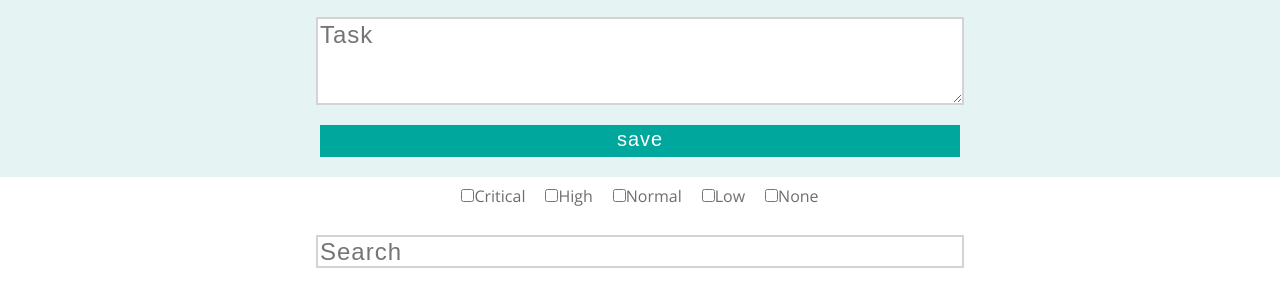
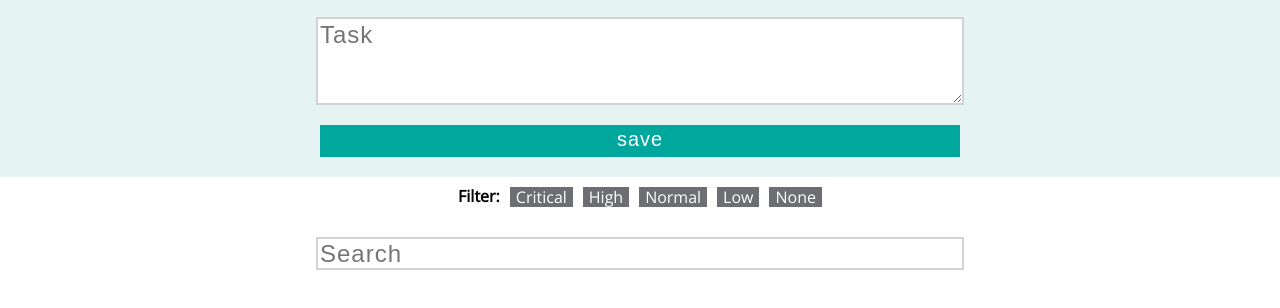
Before and after one commit to danielbucket/2DoBox, a plain HTML site: page index.html in a window 1280 px wide. Shown: the part 160-468 px from the top of the page. Drawn offline with nearby package versions, Linux system fonts and the light colour scheme.

Commit message:
Add buttons for task rating filter.

```diff
--- a/css/styles.css
+++ b/css/styles.css
@@ -9,26 +9,54 @@ body {
   color: #00A79D;
 }
 
-.filter-checkbxs {
+/*.filter-checkbxs {
   display: flex;
   justify-content: center;
   margin: 10px 5px;
-}
+}*/
 
-.filter-checkbxs label {
+/*.filter-checkbxs label {
   color: #6D6E71;
   padding: 0px 10px;
   font-family: 'Open Sans', sans-serif;
+}*/
 
-}
-
-/*.filter-checkbxs input {
-  color: orange
+/*.filter-checkbxs h4 {
+  color: #6D6E71;
+  margin: 0;
 }*/
 
 /*input[type="checkbox"] {
   border-style: dotted;
 }*/
+
+.filter-btns {
+  display: flex;
+  justify-content: center;
+  align-content: space-between;
+  margin: 10px 5px;
+}
+
+.filter-btns h4 {
+  margin: 0 5px;
+}
+
+.filter-btns button {
+  border: none;
+  margin: 0px 5px;
+  background-color: #6D6E71;
+  color: #FFF;
+  font-family: 'Open Sans', sans-serif;
+}
+
+.filter-btns button:hover {
+  background-color: #045E55;
+}
+
+.filter-btns button:focus {
+  background-color: #045E55;
+  border: none;
+}
 
 .search-container {
   display: flex;
--- a/index.html
+++ b/index.html
@@ -19,13 +19,24 @@
         <button id="save-btn" class="content-width" disabled>save</button>
       </div>
     </section>
-    <section class="filter-checkbxs">
+    <!-- <section class="filter-checkbxs">
+      <h4>Filter:</h4>
       <label><input id="checkbx1" type="checkbox" value="critical">Critical</label>
       <label><input id="checkbx2" type="checkbox" value="high">High</label>
       <label><input id="checkbx3" type="checkbox" value="normal">Normal</label>
       <label><input id="checkbx4" type="checkbox" value="low">Low</label>
       <label><input id="checkbx5" type="checkbox" value="none">None</label>
+    </section> -->
+
+    <section class="filter-btns">
+      <h4>Filter:</h4>
+      <button id="rating-critical" type="button">Critical</button>
+      <button id="rating-high" type="button">High</button>
+      <button id="rating-normal" type="button">Normal</button>
+      <button id="rating-low" type="button">Low</button>
+      <button id="rating-none" type="button">None</button>
     </section>
+
     <section class="search-container">
       <input id="search" class="content-width" type="text" placeholder="Search"/>
     </section>
--- a/scripts.js
+++ b/scripts.js
@@ -25,7 +25,7 @@ function prependCard(i) {
         <section id='line-3'>
           <button id='upvote-btn'></button>
           <button id='downvote-btn'></button>
-          <p id='rating-line'>importance:<span id="qual">${i.rating}</span></p>
+          <p id='rating-line'>importance:<span id="rate"> ${i.rating}</span></p>
         </section>
       </img>
 
@@ -127,6 +127,18 @@ $('#search').on('keyup', function() {
     }
   })
 })
+//filter by rating
+$('.rating-critical').on('click', function() {
+  console.log('critical selected')
+
+  var cardRating = $(this).val()
+  if (!!cardRating.match('critical')) {
+    $(this).closest('.item-card').toggle(true)
+  } else {
+    $(this).closest('.item-card').toggle(true)
+  }
+})
+
 
 //disable button function
 $('#item-title, #item-content').on('keyup', function() {
```
